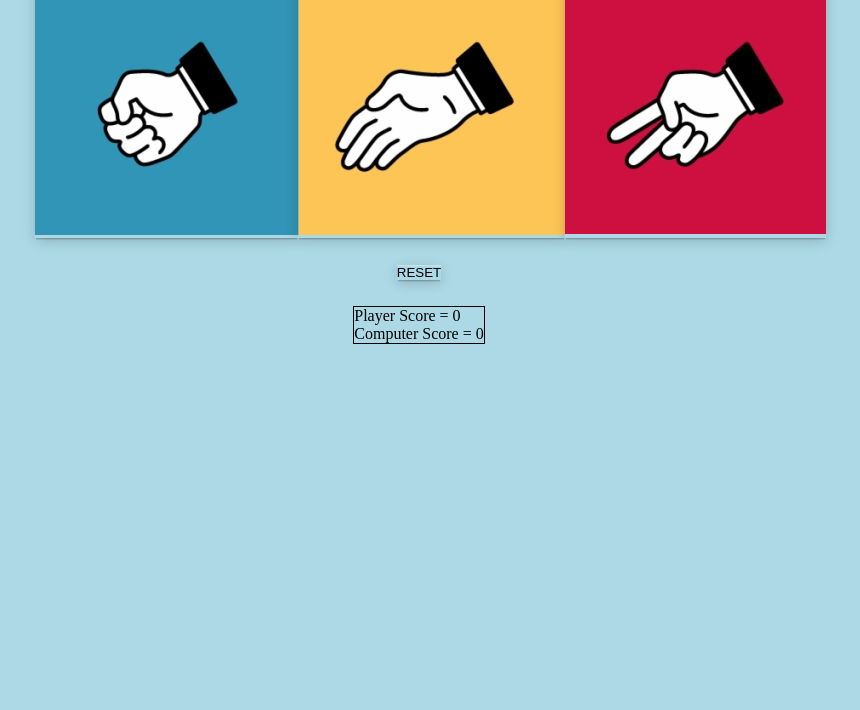
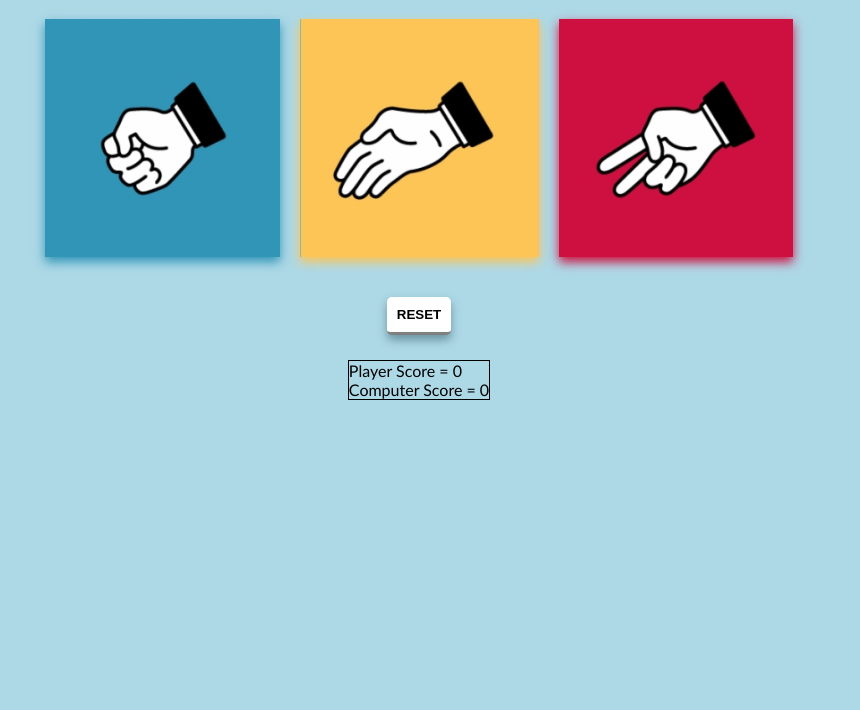
Before and after one commit to KyleHilbert/Odin-Project2, a plain HTML site: page RockPaperScissors/index.html in a window 1280 px wide. Shown: the part 90-800 px from the top of the page, without its empty margins (221-1081 px from the left). Drawn offline with Linux system fonts and the light colour scheme.

Commit message:
Added shadows for buttons

```diff
--- a/RockPaperScissors/style.css
+++ b/RockPaperScissors/style.css
@@ -7,33 +7,89 @@ body {
     display: flex;
     flex-direction: column;
     align-items: center;
+    font-family: Trebuchet MS,Lucida Grande,Lucida Sans Unicode,Lucida Sans,Tahoma,sans-serif;
 }
-button {
-    border: none;
-    transition-duration: .2s;
-    transition-property: transform;
 
-	box-shadow: 0 1px 0 rgba(255,255,255,0.34) inset,
-				      0 2px 0 -1px rgba(0,0,0,0.13),
-				      0 3px 0 -1px rgba(0,0,0,0.08),
-				      0 3px 13px -1px rgba(0,0,0,0.21);
+header {
+    margin: 35px 0;
 }
 
 
-button:active {
-    top: 1px;
-
-	box-shadow: 0 1px 0 rgba(255,255,255,0.89),0 1px rgba(0,0,0,0.05) inset;
-
+button.game {
+    border: none;
+    margin: 0 10px;
 }
 
-button:hover {
-    transform: scale(1.1);
+#rock {
+    box-shadow: 0px 5px 10px #3195B7;
+}
+
+#rock:hover {
+    box-shadow: 0px 15px 25px -5px #3195B7;
+    transform: scale(1.03);
+}
+
+#rock:active {
+    box-shadow: 0px 4px 8px #3195B7;
+    transform: scale(.98);
+}
+
+#paper {
+    box-shadow: 0px 5px 10px #FDC556;
+}
+
+#paper:hover {
+    box-shadow: 0px 15px 25px -5px #FDC556;
+    transform: scale(1.03);
+}
+
+#paper:active {
+    box-shadow: 0px 4px 8px #FDC556;
+    transform: scale(.98);
+}
+
+#scissors {
+    box-shadow: 0px 5px 10px #CE1040;
+}
+
+#scissors:hover {
+    box-shadow: 0px 15px 25px -5px #CE1040;
+    transform: scale(1.03);
+}
+
+#scissors:active {
+    box-shadow: 0px 4px 8px #CE1040;
+    transform: scale(.98);
 }
 
 .gameButtons {
-    margin: 25px 0;
+    margin-bottom: 40px;
     display: flex;
     width: 60%;
-    justify-content: space-evenly;
+    justify-content: space-around;
 }
+
+.gameButtons img {
+    height: 100%;
+    width: 100%;
+}
+
+button#reset {
+    background-color: white;
+    border: none;
+    box-shadow: 0px 5px 10px rgb(107, 147, 160);
+    padding: 10px;
+    font-weight: bold;
+    border-radius: 5px;
+    border-bottom: 3px solid grey;
+}
+
+button#reset:hover {
+    box-shadow: 0px 15px 25px -5px rgb(107,147,160);
+    transform: scale(1.03);
+}
+
+button#reset:active {
+    box-shadow: 0px 4px 8px rgb(141, 184, 199);
+    transform: scale(.98);
+}
```
